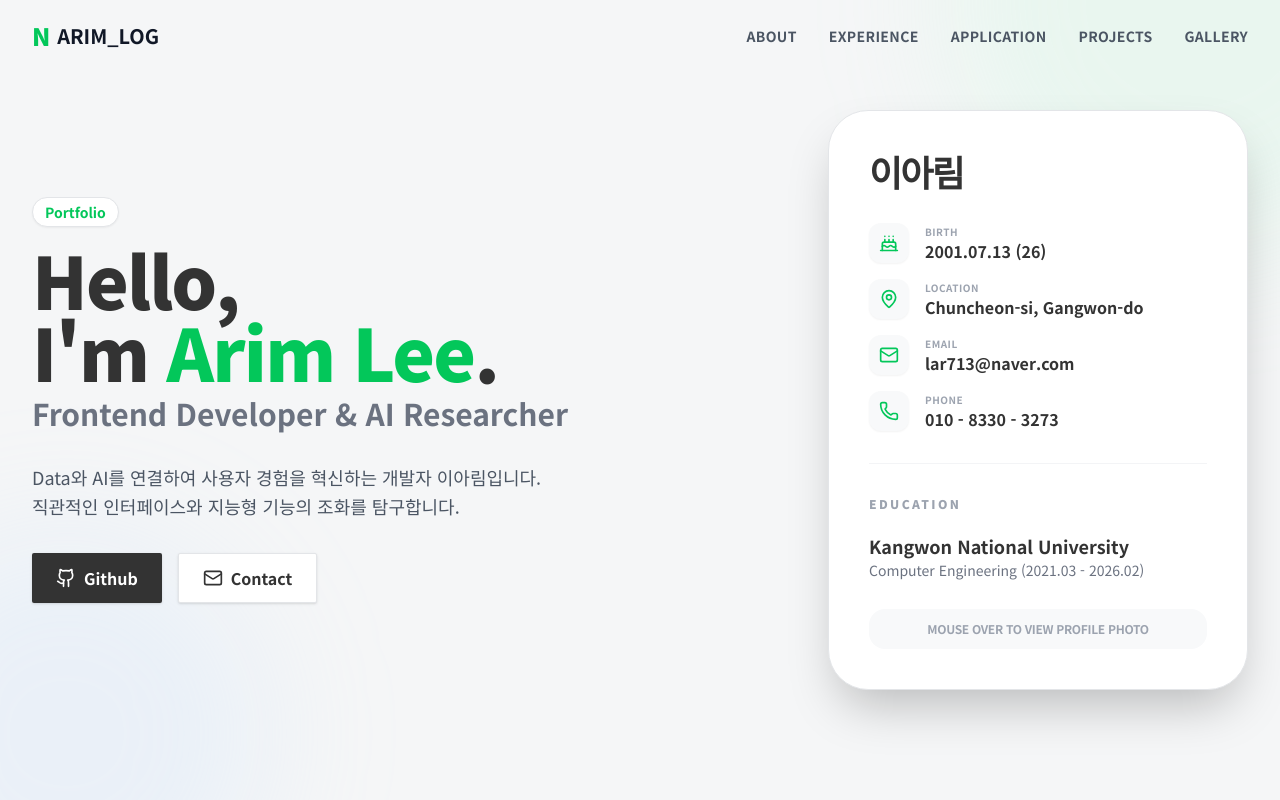
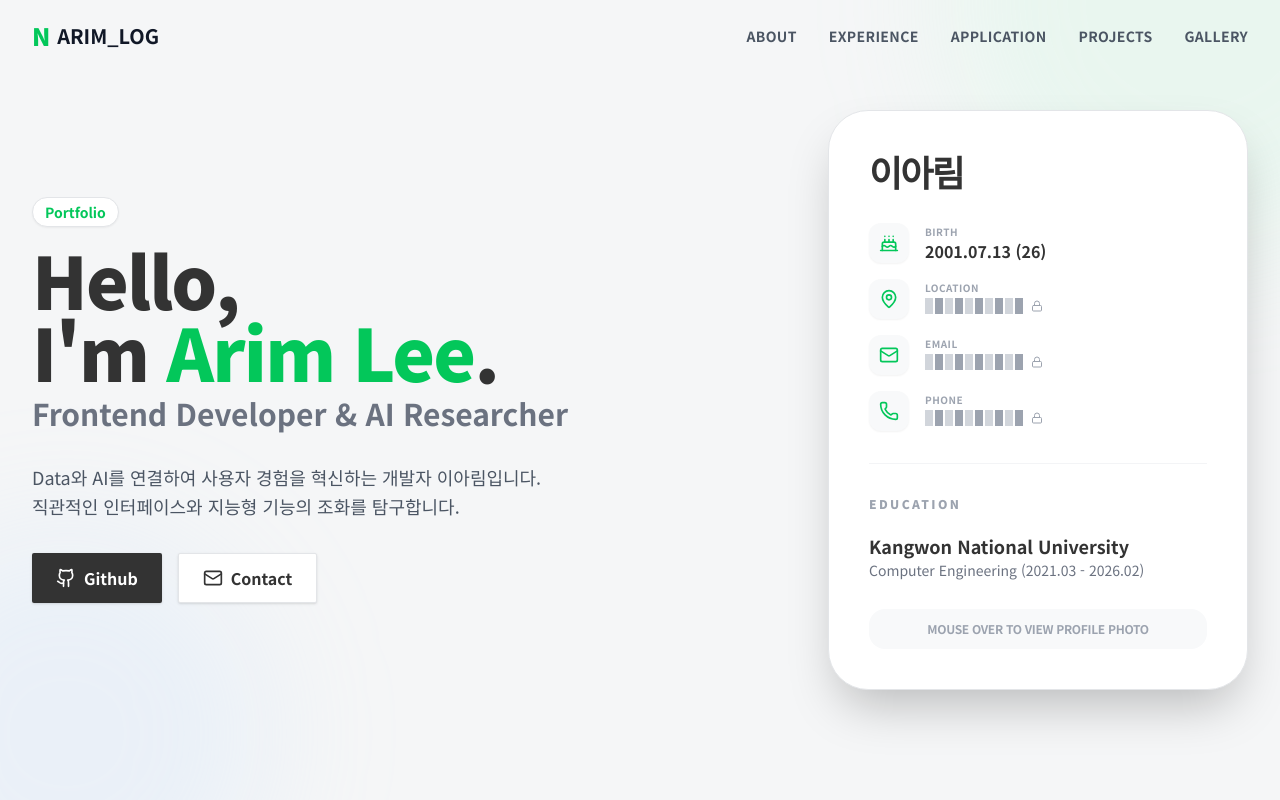
Before and after one commit to arieum/naver-cloud--portfolio, a React (Vite) app: page / in a window 1280 px wide. Shown: the top 800 px of the page. Built offline with nearby package versions, Linux system fonts and the light colour scheme.

Commit message:
[fix] 요구사항 아닌 개인정보 픽셀모자이크처리

```diff
--- a/components/Hero.tsx
+++ b/components/Hero.tsx
@@ -1,7 +1,7 @@
 import React from 'react';
 import { motion } from 'framer-motion';
 import { PERSONAL_INFO, IMG_PROFILE } from '../constants';
-import { Cake, Github, Mail, MapPin, Phone } from 'lucide-react';
+import { Cake, Github, Mail, MapPin, Phone, Lock } from 'lucide-react';
 
 const Hero: React.FC = () => {
   return (
@@ -74,9 +74,9 @@ const Hero: React.FC = () => {
 
                 <div className="space-y-4">
                    <InfoRow icon={<Cake size={20} className="text-[#03C75A]" />} label="Birth" value={PERSONAL_INFO.birth} />
-                   <InfoRow icon={<MapPin size={20} className="text-[#03C75A]" />} label="Location" value={PERSONAL_INFO.address} />
-                   <InfoRow icon={<Mail size={20} className="text-[#03C75A]" />} label="Email" value={PERSONAL_INFO.email} />
-                   <InfoRow icon={<Phone size={20} className="text-[#03C75A]" />} label="PHone" value={PERSONAL_INFO.phone} />
+                   <PrivateInfoRow icon={<MapPin size={20} className="text-[#03C75A]" />} label="Location" />
+                   <PrivateInfoRow icon={<Mail size={20} className="text-[#03C75A]" />} label="Email" />
+                   <PrivateInfoRow icon={<Phone size={20} className="text-[#03C75A]" />} label="Phone" />
                 </div>
 
                 <div className="pt-8 border-t border-gray-100">
@@ -119,6 +119,7 @@ const Hero: React.FC = () => {
         .preserve-3d { transform-style: preserve-3d; }
         .backface-hidden { backface-visibility: hidden; }
         .rotate-y-180 { transform: rotateY(180deg); }
+        .pixelated { image-rendering: pixelated; image-rendering: -moz-crisp-edges; image-rendering: crisp-edges; }
       `}</style>
     </section>
   );
@@ -134,4 +135,28 @@ const InfoRow = ({ icon, label, value }: { icon: React.ReactNode, label: string,
   </div>
 );
 
+const PrivateInfoRow = ({ icon, label }: { icon: React.ReactNode, label: string }) => (
+  <div className="flex items-center gap-4">
+    <div className="p-2.5 bg-[#F8F9FA] rounded-xl shadow-sm">{icon}</div>
+    <div className="min-w-0 flex-1">
+      <p className="text-[10px] text-gray-400 font-bold uppercase tracking-wider">{label}</p>
+      <div className="relative inline-flex items-center gap-2 mt-0.5">
+        <div className="flex gap-0.5">
+          <div className="w-2 h-4 bg-gray-300 pixelated"></div>
+          <div className="w-2 h-4 bg-gray-400 pixelated"></div>
+          <div className="w-2 h-4 bg-gray-300 pixelated"></div>
+          <div className="w-2 h-4 bg-gray-400 pixelated"></div>
+          <div className="w-2 h-4 bg-gray-300 pixelated"></div>
+          <div className="w-2 h-4 bg-gray-400 pixelated"></div>
+          <div className="w-2 h-4 bg-gray-300 pixelated"></div>
+          <div className="w-2 h-4 bg-gray-400 pixelated"></div>
+          <div className="w-2 h-4 bg-gray-300 pixelated"></div>
+          <div className="w-2 h-4 bg-gray-400 pixelated"></div>
+        </div>
+        <Lock size={12} className="text-gray-400" />
+      </div>
+    </div>
+  </div>
+);
+
 export default Hero;
```
